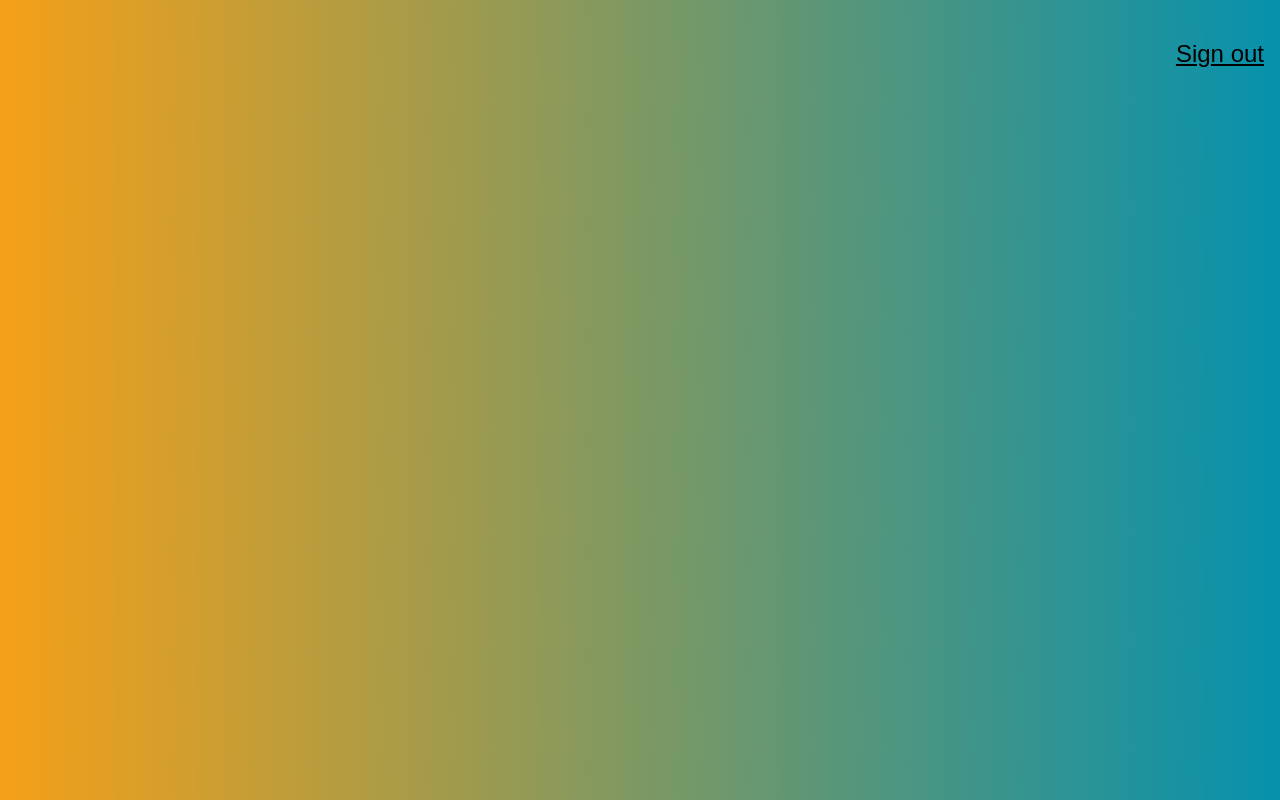
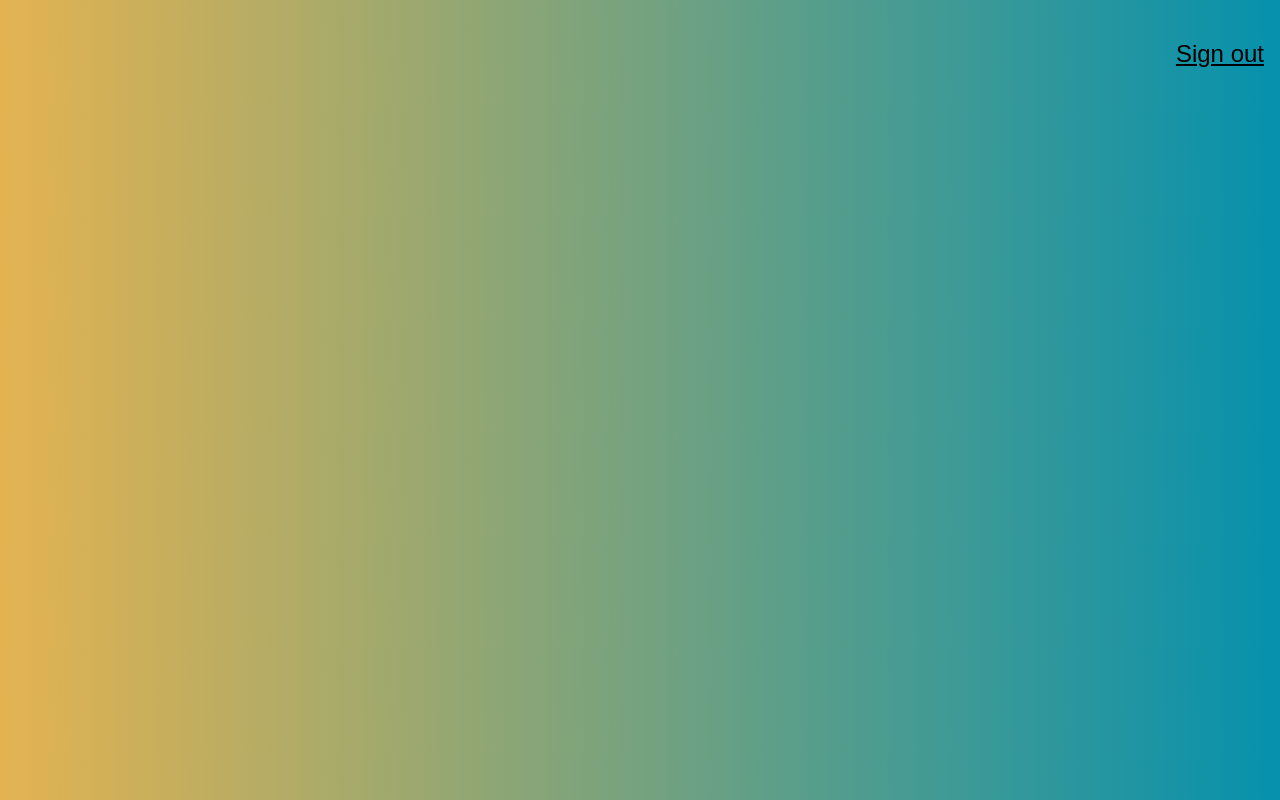
Before and after one commit to Robinkphilip/cerebro-brain, a React (Create React App) app: page / in a window 1280 px wide. Built offline with nearby package versions, Linux system fonts and the light colour scheme.

Commit message:
theme color changed

```diff
--- a/src/index.css
+++ b/src/index.css
@@ -2,5 +2,5 @@ body {
   margin: 0;
   padding: 0;
   font-family: sans-serif;
-  background: linear-gradient(89deg, rgb(245, 160, 24) 0%, #0691ad 100%);
+  background: linear-gradient(89deg, rgb(228, 179, 81) 0%, #0691ad 100%);
 }
```
